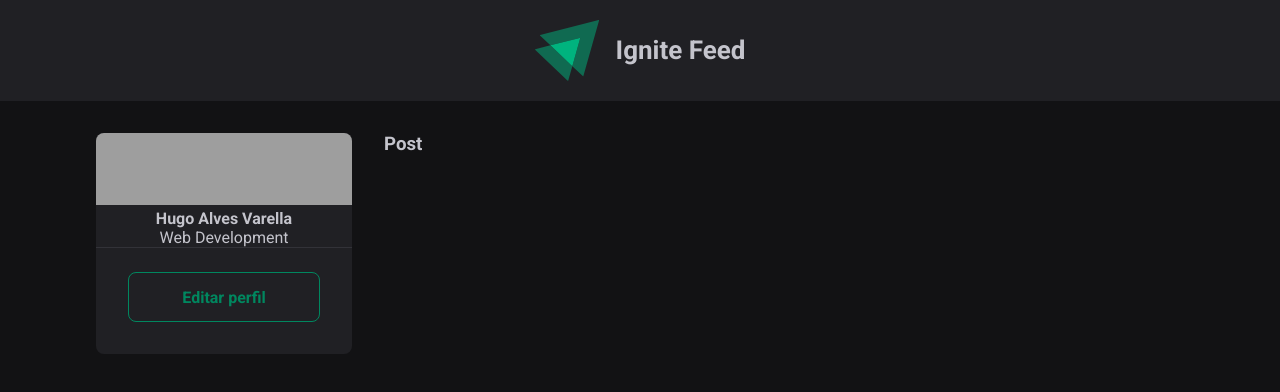
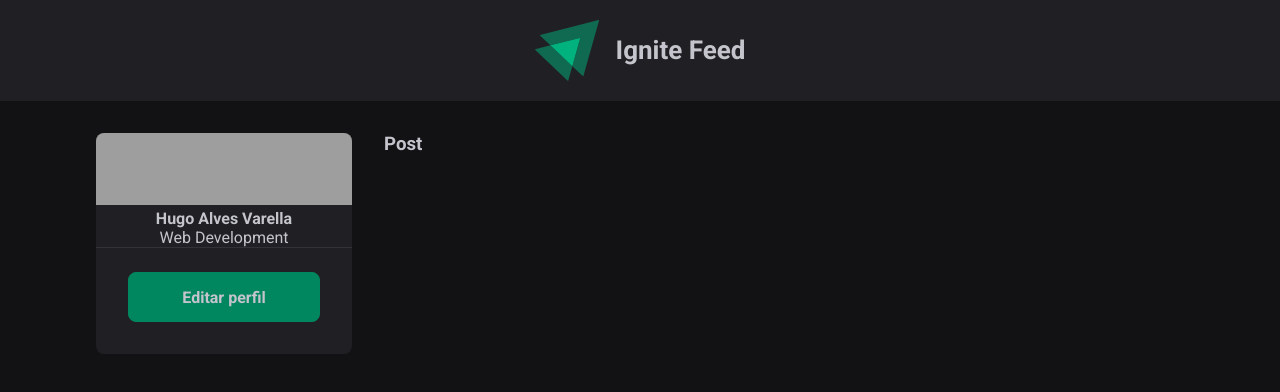
Before and after one commit to Hugovarellaa/ignite-react-js, a React (Vite) app in the folder 01-fundamentos-react-js/v1.0/: page / in a window 1280 px wide. In both pictures the pointer is over the link "Editar perfil". Shown: the top 392 px of the page. Built offline with nearby package versions, Linux system fonts and the light colour scheme; grey boxes are pictures that could not be loaded.

Commit message:
feat: add styles buton hover

```diff
--- a/01-fundamentos-react-js/v1.0/src/components/Sidebar/sidebar.module.css
+++ b/01-fundamentos-react-js/v1.0/src/components/Sidebar/sidebar.module.css
@@ -47,3 +47,9 @@
   align-items: center;
   justify-content: center;
 }
+
+.footer a:hover {
+  color: var(--whtite);
+  background-color: var(--green-500);
+  transition: 0.4s;
+}
```
